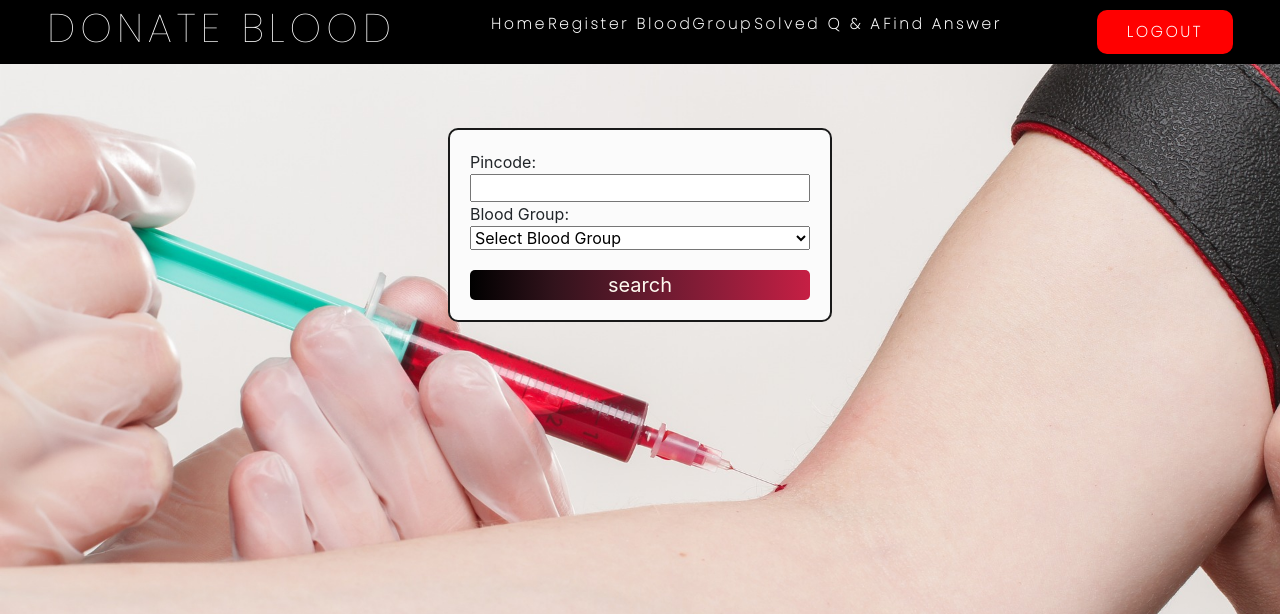
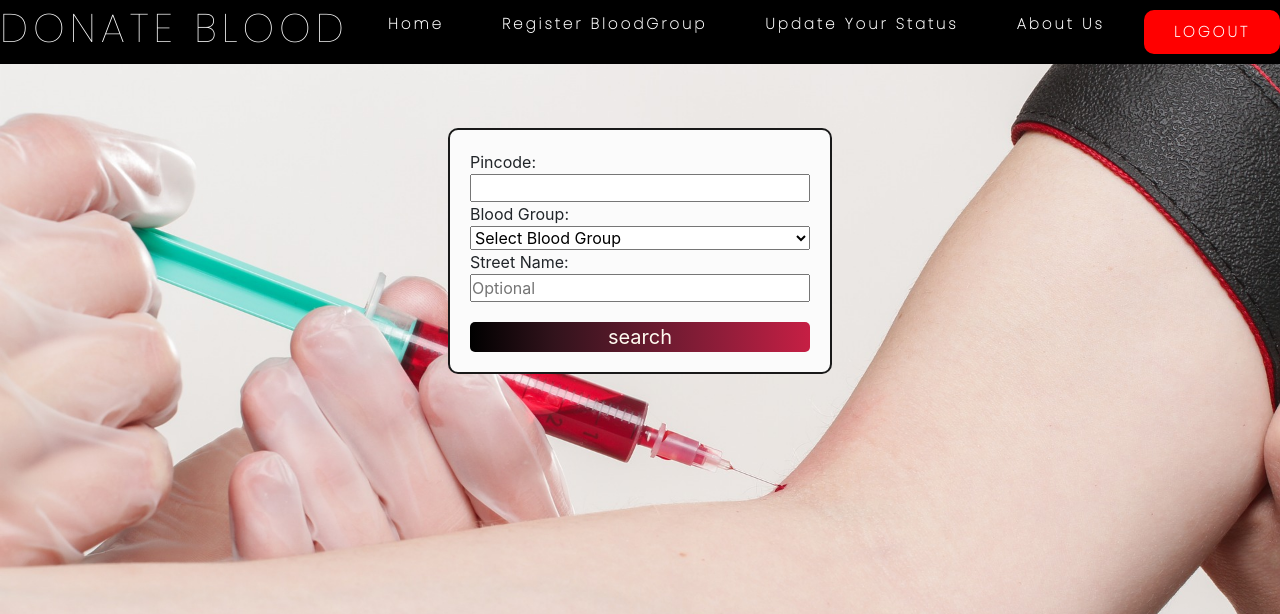
Before and after one commit to jamsheerjk123/BloodDonationManagement, a Django app: page / in a window 1280 px wide. Shown: the top 614 px of the page. Run offline with Django 3.2, Linux system fonts and the light colour scheme; a user stored in the database is signed in; some libraries are stand-ins or nearby versions.

Commit message:
Added Street Name To The Search Box

```diff
--- a/blood/views.py
+++ b/blood/views.py
@@ -4,6 +4,7 @@ from django.contrib.auth.decorators import login_required
 from account.views import *
 from django.contrib import messages
 from .models import BloodGroup
+from django.db.models import Q
 
 
 # Create your views here.
@@ -11,10 +12,18 @@ from .models import BloodGroup
 def home(request):
     if request.method=="POST":
         blood_group= request.POST['blood_group']
-        print (blood_group)
+
         pincode= request.POST['pincode']
-        print (pincode)
-        result=BloodGroup.objects.filter(pincode=pincode)
+
+        street_name = request.POST.get('street_name','')
+
+        if street_name != "":
+            result=BloodGroup.objects.filter(Q(pincode=pincode)& Q(blood_group=blood_group) & Q(street_name=street_name))
+            return render(request,'index.html',{'result': result})
+
+
+
+        result=BloodGroup.objects.filter(Q(pincode=pincode)& Q(blood_group=blood_group))
         return render(request,'index.html',{'result': result})
 
     return render(request,'index.html')
--- a/static/style.css
+++ b/static/style.css
@@ -14,7 +14,7 @@ body{
 nav{
 
     display: flex;
-    justify-content:space-around;
+    justify-content:space-between;
     align-items:center;
     min-height:8vh;
     font-family: 'Poppins', sans-serif;
@@ -35,9 +35,9 @@ nav{
 .links{
 
     display:flex;
-    justify-content: space-around;
+    justify-content: space-between;
     align-items:center;
-    width:40%;
+    width:56%;
 }
 
 .links a{
@@ -71,7 +71,7 @@ nav{
 .links{
 
 
-    width:60%;
+    width:70%;
 }
 
 }
--- a/templates/index.html
+++ b/templates/index.html
@@ -11,7 +11,7 @@
     {% endblock %}
     <link rel="stylesheet" href="https://stackpath.bootstrapcdn.com/bootstrap/4.2.1/css/bootstrap.min.css" integrity="sha384-GJzZqFGwb1QTTN6wy59ffF1BuGJpLSa9DkKMp0DgiMDm4iYMj70gZWKYbI706tWS" crossorigin="anonymous">
 
-    <link rel="stylesheet" href="{% static 'style.css' %}">
+    <link rel="stylesheet" href="{% static 'style.css' %}" type="text/css">
     <link rel="preconnect" href="https://fonts.gstatic.com">
     <link href="https://fonts.googleapis.com/css2?family=Poppins:wght@100&display=swap" rel="stylesheet">
 
@@ -24,10 +24,10 @@
 
       </div>
       <ul class='links'>
-        <li><a href="#">Home</a></li>
+        <li><a href="{% url 'blood:home' %}">Home</a></li>
         <li><a href="{% url 'blood:bloodgroup' %}">Register BloodGroup</a></li>
-        <li><a href="#">Solved Q & A</a></li>
-        <li><a href="#">Find Answer</a></li>
+        <li><a href="#">Update Your Status</a></li>
+        <li><a href="#">About Us</a></li>
       </ul>
       <div class="burger">
         <div class="line1"></div>
@@ -78,6 +78,7 @@
         <option value="B+">B+</option>
         <option value="B-">B-ve</option>
       </select>
+      Street Name:<input type="text" name="street_name" placeholder="Optional" id="">
 
       <input type="submit" value="search"style="margin-top:20px;background-image: linear-gradient(to left, #c61f44, #921d3a, #611a2d, #32131c, #000000);
       color: floralwhite;
@@ -97,6 +98,8 @@
           <th scope="col">Phone</th>
           <th scope="col">Place</th>
           <th scope="col">Blood Group</th>
+          <th scope="col">Street Name</th>
+
         </tr>
       </thead>
       <tbody>
@@ -107,6 +110,7 @@
           <td>{{ res.phone }}</td>
           <td>{{ res.place }}</td>
           <td>{{ res.blood_group }}</td>
+          <td>{{ res.street_name }}</td>
         </tr>
       {% endfor %}
       </tbody>
```
Also changed, not shown: db.sqlite3.
